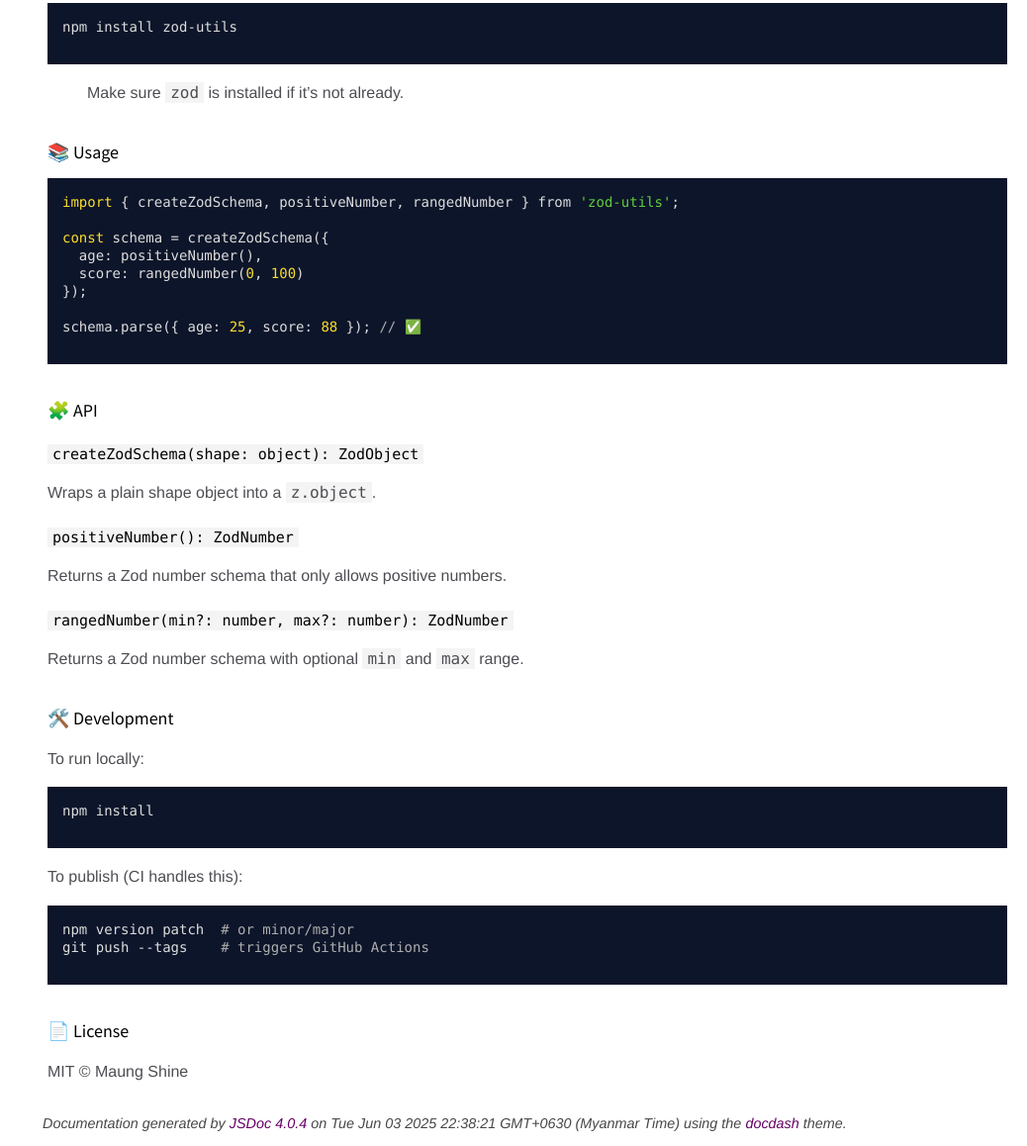
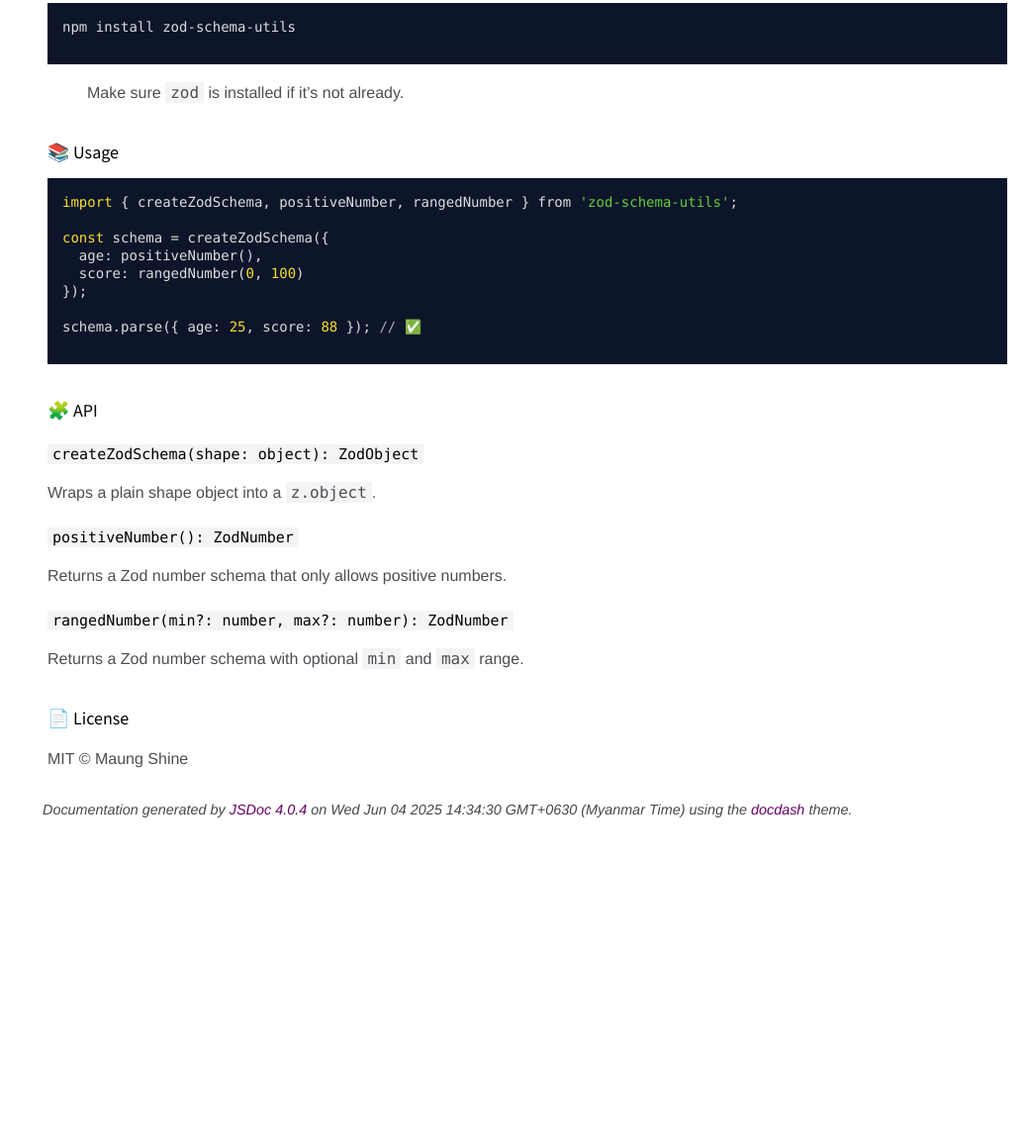
Before and after one commit to maungshine/zod-schema-utils, a website: page docs/index.html in a window 1280 px wide. Shown: the part 388-1546 px from the top of the page at 99% size, without its empty margins (242-1280 px from the left). After the commit the page ends 1229 px from the top, so only its background shows below. Drawn offline with Linux system fonts and the light colour scheme.

Commit message:
Update: docs

```diff
--- a/docs/index.html
+++ b/docs/index.html
@@ -60,7 +60,7 @@
 
 
     <section class="readme usertext">
-        <article><h1>zod-utils</h1>
+        <article><h1>zod-schema-utils</h1>
 <p>Reusable utility functions for building and validating Zod schemas in JavaScript.</p>
 <h2>✨ Features</h2>
 <ul>
@@ -70,13 +70,13 @@
 <li>Lightweight and simple utility</li>
 </ul>
 <h2>📦 Installation</h2>
-<pre class="prettyprint source lang-bash"><code>npm install zod-utils
+<pre class="prettyprint source lang-bash"><code>npm install zod-schema-utils
 </code></pre>
 <blockquote>
 <p>Make sure <code>zod</code> is installed if it’s not already.</p>
 </blockquote>
 <h2>📚 Usage</h2>
-<pre class="prettyprint source lang-js"><code>import { createZodSchema, positiveNumber, rangedNumber } from 'zod-utils';
+<pre class="prettyprint source lang-js"><code>import { createZodSchema, positiveNumber, rangedNumber } from 'zod-schema-utils';
 
 const schema = createZodSchema({
   age: positiveNumber(),
@@ -92,14 +92,6 @@
 <p>Returns a Zod number schema that only allows positive numbers.</p>
 <h3><code>rangedNumber(min?: number, max?: number): ZodNumber</code></h3>
 <p>Returns a Zod number schema with optional <code>min</code> and <code>max</code> range.</p>
-<h2>🛠️ Development</h2>
-<p>To run locally:</p>
-<pre class="prettyprint source lang-bash"><code>npm install
-</code></pre>
-<p>To publish (CI handles this):</p>
-<pre class="prettyprint source lang-bash"><code>npm version patch  # or minor/major
-git push --tags    # triggers GitHub Actions
-</code></pre>
 <h2>📄 License</h2>
 <p>MIT © Maung Shine</p></article>
     </section>
@@ -116,7 +108,7 @@
 <br class="clear">
 
 <footer>
-    Documentation generated by <a href="https://github.com/jsdoc3/jsdoc">JSDoc 4.0.4</a> on Tue Jun 03 2025 22:38:21 GMT+0630 (Myanmar Time) using the <a href="https://github.com/clenemt/docdash">docdash</a> theme.
+    Documentation generated by <a href="https://github.com/jsdoc3/jsdoc">JSDoc 4.0.4</a> on Wed Jun 04 2025 14:34:30 GMT+0630 (Myanmar Time) using the <a href="https://github.com/clenemt/docdash">docdash</a> theme.
 </footer>
 
 <script>prettyPrint();</script>
```
Also changed, not shown: docs/global.html (+1 -1 lines), docs/zodCommonUtils.js.html (+1 -1 lines), docs/zodDateUtils.js.html (+1 -1 lines), docs/zodEnumUtils.js.html (+1 -1 lines), docs/zodNumberUtils.js.html (+1 -1 lines), docs/zodObjectUtils.js.html (+1 -1 lines), docs/zodStringUtils.js.html (+1 -1 lines).
